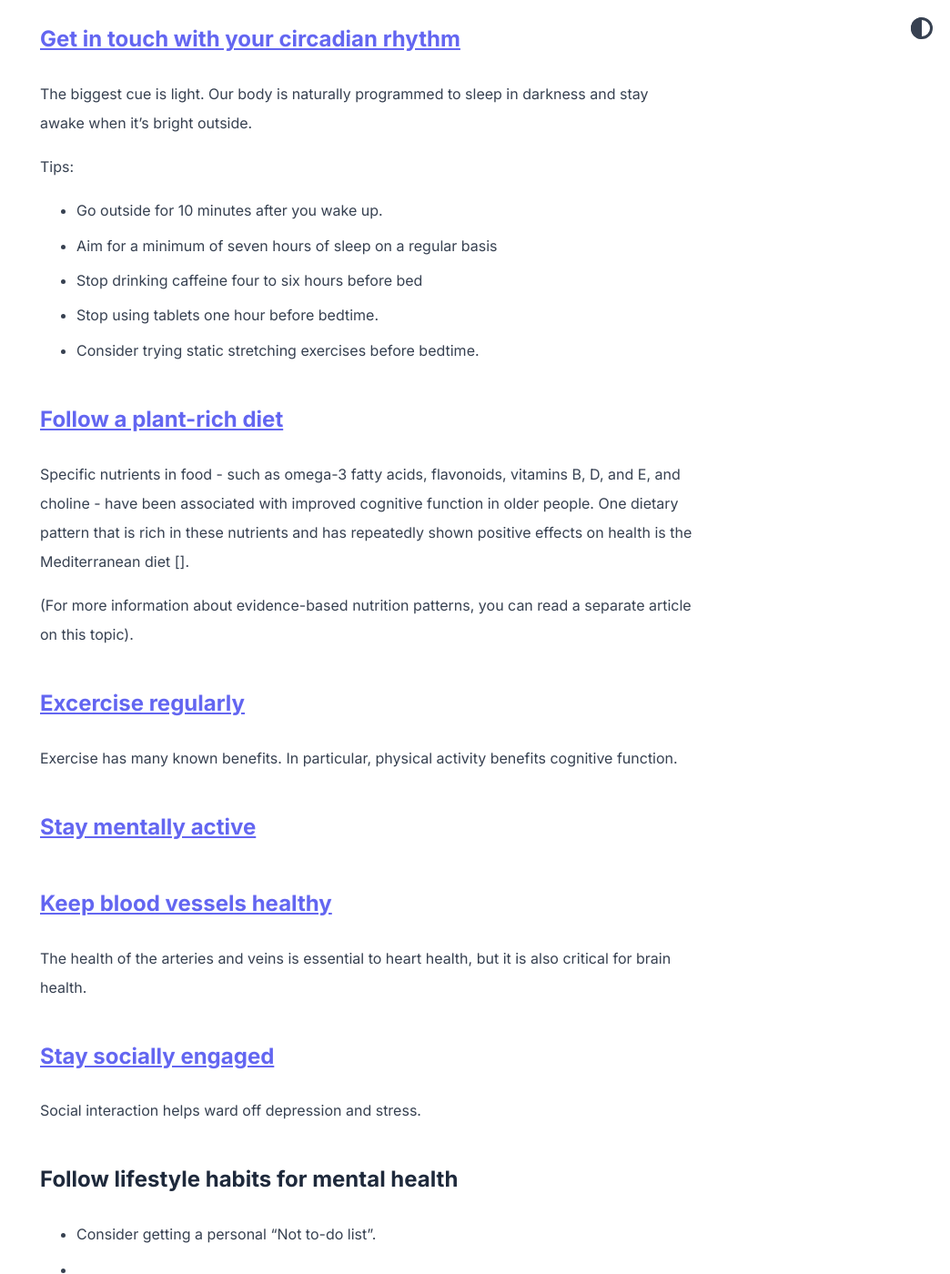
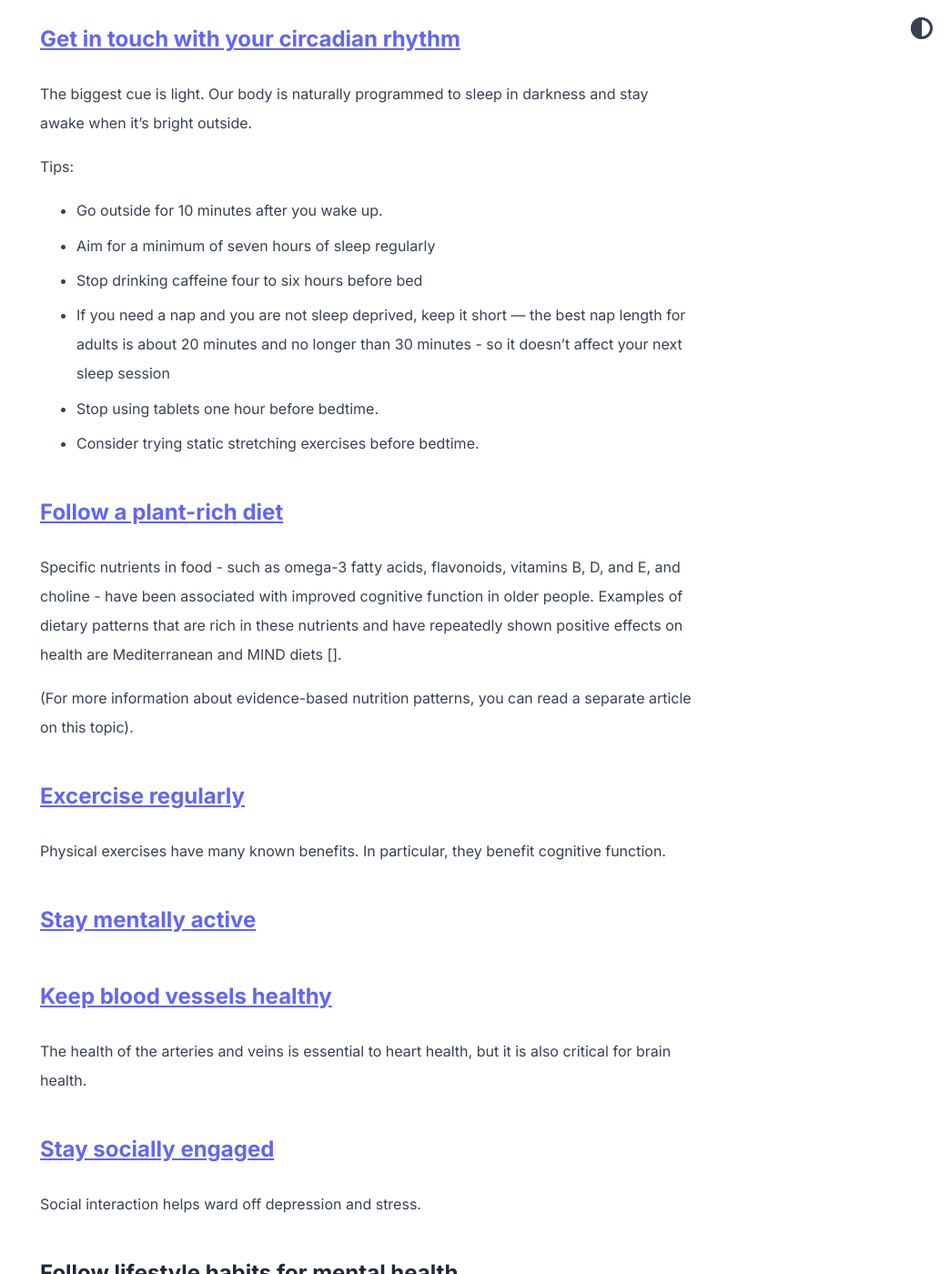
Before and after one commit to abhinavs/moonwalk, a Jekyll site: the page built from _posts/2023-07-19-brain-health.md, in a window 1280 px wide and 1400 px high, scrolled down 961 px. Shown: the whole window at 91% size, without its empty margins (236-1280 px from the left). Built offline with Jekyll 4.4.1, drawn with Linux system fonts in a browser that asks for light colours; some of the changed text lies outside the part shown.

Commit message:
Update 2023-07-19-brain-health.md

```diff
--- a/_posts/2023-07-19-brain-health.md
+++ b/_posts/2023-07-19-brain-health.md
@@ -25,22 +25,23 @@ The biggest cue is light. Our body is naturally programmed to sleep in darkness
 
 Tips:
 -   Go outside for 10 minutes after you wake up.
--   Aim for a minimum of seven hours of sleep on a regular basis
+-   Aim for a minimum of seven hours of sleep regularly
 -   Stop drinking caffeine four to six hours before bed
+-   If you need a nap and you are not sleep deprived, keep it short — the best nap length for adults is about 20 minutes and no longer than 30 minutes - so it doesn't affect your next sleep session
 -   Stop using tablets one hour before bedtime.
 -   Consider trying static stretching exercises before bedtime.
 
 
 ## [Follow a plant-rich diet](#[Follow-Mediterranean-diet)
 
-Specific nutrients in food - such as omega-3 fatty acids, flavonoids, vitamins B, D, and E, and choline - have been associated with improved cognitive function in older people. One dietary pattern that is rich in these nutrients and has repeatedly shown positive effects on health is the Mediterranean diet [].
+Specific nutrients in food - such as omega-3 fatty acids, flavonoids, vitamins B, D, and E, and choline - have been associated with improved cognitive function in older people. Examples of dietary patterns that are rich in these nutrients and have repeatedly shown positive effects on health are Mediterranean and MIND diets [].
 
 (For more information about evidence-based nutrition patterns, you can read a separate article on this topic).
 
 
 ## [Excercise regularly](#excercice-regularly)
 
-Exercise has many known benefits. In particular, physical activity benefits cognitive function.
+Physical exercises have many known benefits. In particular, they benefit cognitive function.
 
 
 ## [Stay mentally active](#the-middle)
```
Also changed, not shown: other parts of _posts/2023-07-19-brain-health.md (+1 -1 lines).
